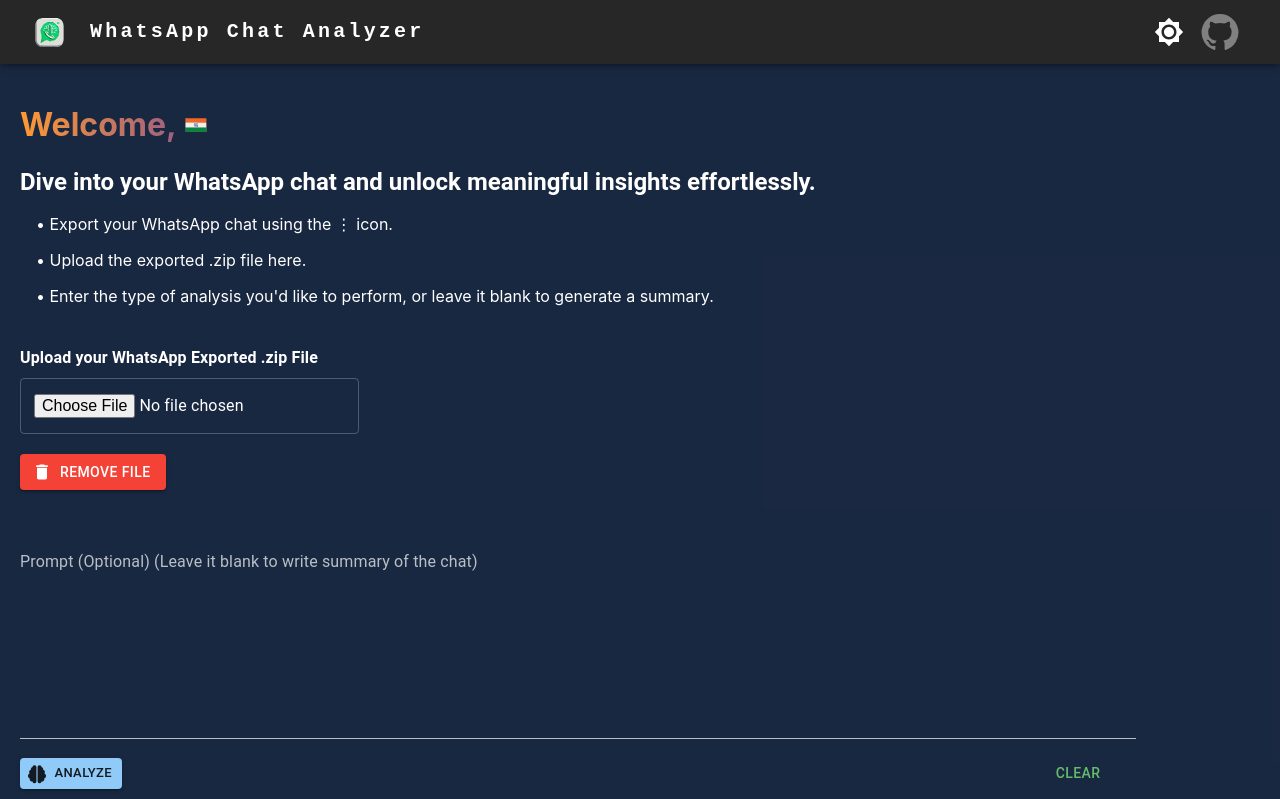
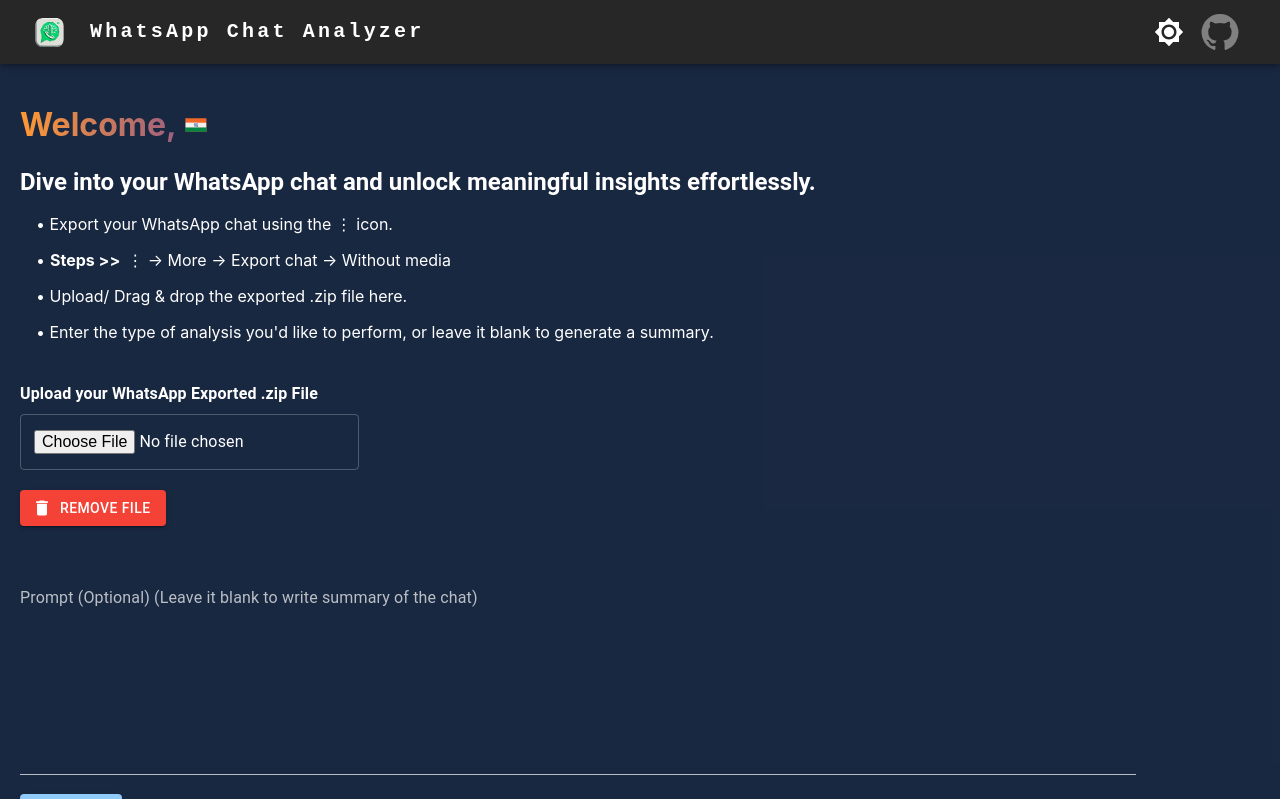
Before and after one commit to SanskarJaiswal2904/WhatsApp-Chat-Analyzer, a React (Create React App) app: page / in a window 1280 px wide. Shown: the top 799 px of the page. Built offline with nearby package versions, Linux system fonts and the light colour scheme; the HTML template or start-up script is replaced by a standard one.

Commit message:
added design tweaks

```diff
--- a/server.js
+++ b/server.js
@@ -11,6 +11,7 @@
 
 const allowedOrigins = [
   "http://localhost:4000",
+  "http://localhost:3000",
   "https://whatsapp-chat-analyzer-tl96.onrender.com",
   "https://whatsapp-chat-analyzer-nine.vercel.app", // Add this origin
 
--- a/src/components/ZipFileLoader.jsx
+++ b/src/components/ZipFileLoader.jsx
@@ -131,7 +131,7 @@
 
           setTimeout(() => {
               if (shouldUpdateAnalyzingState)
-                  setAnalyzingState("Processing... Larger chat sizes may take more time to process.");
+                  setAnalyzingState("Processing... (Larger chat sizes may take more time to process.)");
           }, 12000);
 
           // Make the API call
@@ -251,7 +251,8 @@
                     • Export your WhatsApp chat using the
                     ⋮ icon.
                   </ListItem>
-                  <ListItem> • Upload the exported .zip file here.</ListItem>
+                  <ListItem> • <strong style={{marginLeft: '5px', marginRight: '7px'}}>Steps &gt;&gt;</strong>  ⋮ -&gt; More -&gt; Export chat -&gt; Without media</ListItem>
+                  <ListItem> • Upload/ Drag & drop the exported .zip file here.</ListItem>
                   <ListItem> • Enter the type of analysis you'd like to perform, or leave it blank to generate a summary.</ListItem>
                 </List>
               </Typography>
```
